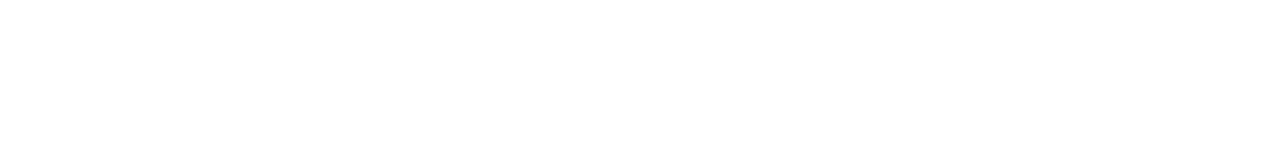
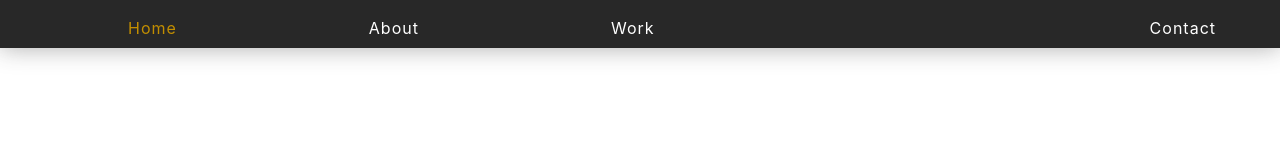
Before and after one commit to Burakkuboido/Benjaman-Green, a plain HTML site: page index.html in a window 1280 px wide. Drawn offline with nearby package versions, Linux system fonts and the light colour scheme.

Commit message:
Implementation of Navigation Bar

```diff
--- a/assets/css/style.css
+++ b/assets/css/style.css
@@ -0,0 +1,66 @@
+@import url('https://fonts.googleapis.com/css2?family=Cormorant+Garamond:wght@300&family=Josefin+Sans:wght@300&display=swap');
+
+nav {
+    height: 6vh;
+    background: rgba(17, 17, 17, 0.9);
+    box-shadow: 0px 0px 25px 0px rgba(51, 51, 51, 0.4);
+    z-index: 1;
+}
+
+nav ul {
+    margin: 0;
+    padding: 0;
+    flex: auto;
+    height: 3vh;
+    min-height: 50px;
+    padding-top: 1em;
+}
+
+nav li {
+    list-style-type: none;
+    font-size: 1em;
+    letter-spacing: 1px;
+    font-weight: 400;
+    margin: auto;
+}
+
+nav a {
+    text-decoration: none;
+    float: left;
+    color: white;
+    margin-right: 4em;
+    margin-left:  8em;
+    position: relative;
+}
+
+nav a:hover{
+    color: rgb(194, 142, 0);
+    text-decoration: none;
+}
+
+nav a::before {
+    content: "";
+    position: absolute;
+    width: 60%;
+    height: 1px;
+    top: 100%;
+    left: 20%;
+    background-color: #333;
+    visibility: hidden;
+    transform: scaleX(0);
+    transition: all .2s ease-in-out 0s;
+}
+
+.stickNav {
+    position: sticky;
+    top: 0;
+}
+
+.currentPage{
+    color: rgb(194, 142, 0);
+}
+
+.contactPage {
+    float: right;
+    margin-left: 2em;
+}
--- a/index.html
+++ b/index.html
@@ -11,6 +11,14 @@
     <title>Benjaman Green</title>
 </head>
 <body>
+    <nav class="stickNav">
+        <ul>
+            <li><a class="currentPage" href="#">Home</a></li>
+            <li><a href="#">About</a></li>
+            <li><a href="#">Work</a></li>
+            <li><a class="contactPage" href="#">Contact</a></li>
+        </ul>
+    </nav>
 
 </body>
 </html>
```
